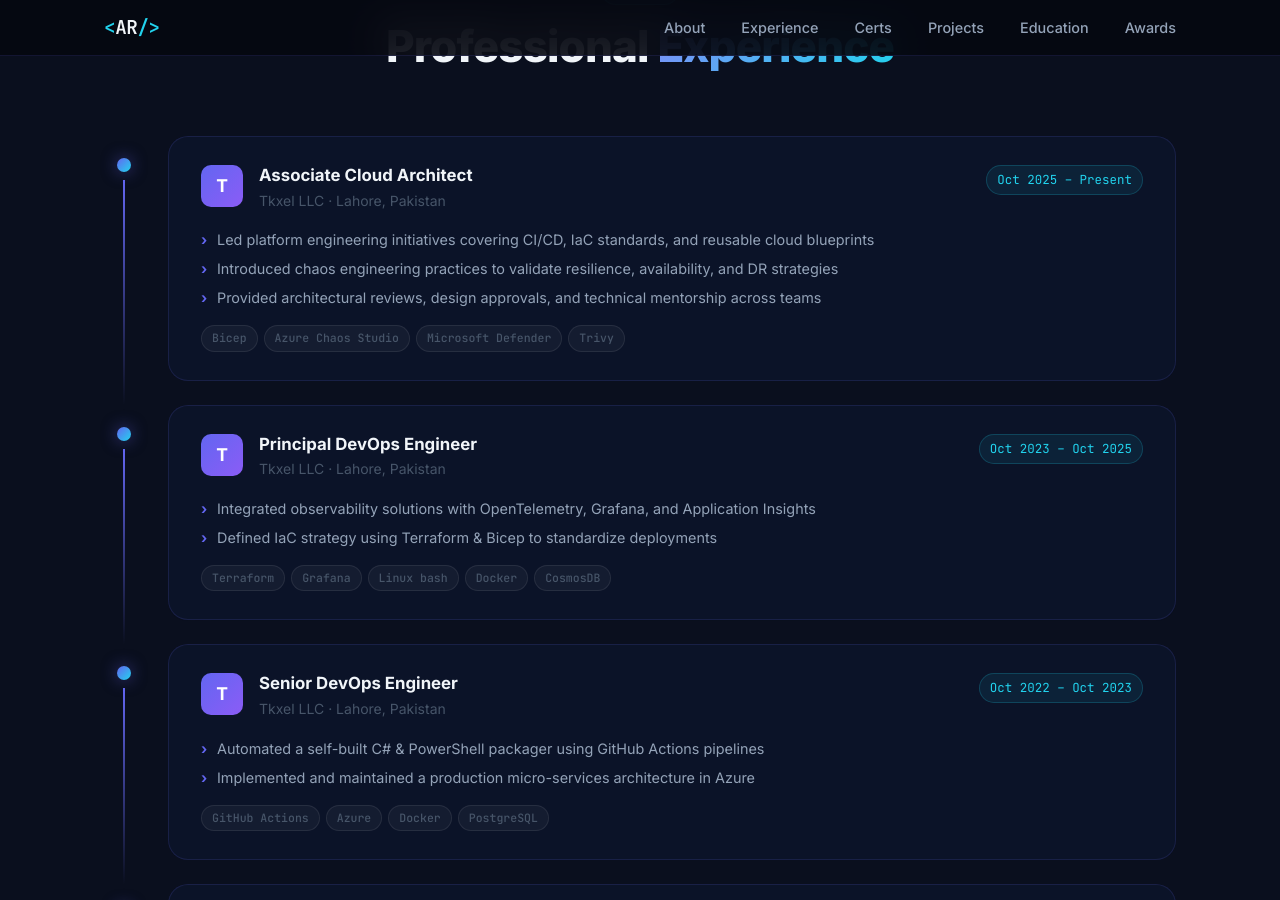
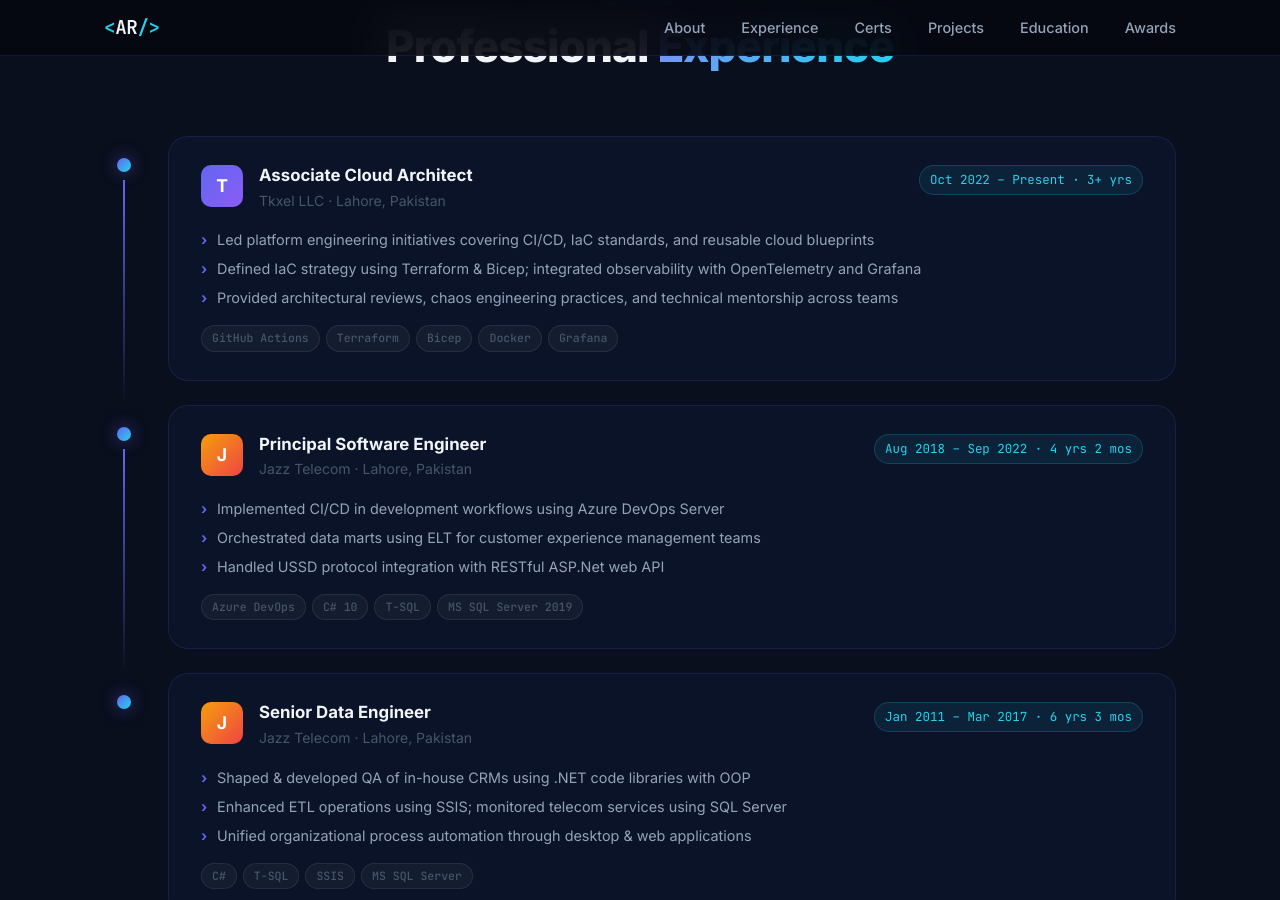
Before and after one commit to mabubakarriaz/mabubakarriaz.github.io, a Jekyll site: the page built from index.html, in a window 1280 px wide and 900 px high, scrolled down 1899 px. Built offline with Jekyll 4.4.1, drawn with Linux system fonts in a browser that asks for light colours; some of the changed text lies outside the part shown.

Commit message:
Sync portfolio landing page with CV groupings and curated awards
- Experience: consolidated 6 timeline entries into 3 CV-grouped entries
  (Tkxel Oct 2022–Present, Jazz Principal SE, Jazz Senior Data Engineer)
- Awards: curated to 5 most notable (OWASP external award, promotions,
  Dream Team, Quarterly Champion, Top Performer)

Co-Authored-By: Claude Sonnet 4.6 <noreply@anthropic.com>

```diff
--- a/index.html
+++ b/index.html
@@ -169,73 +169,19 @@ description: Associate Architect @ tkxel 🚀| Full Stack Developer👨‍💻|
               <h3 class="timeline-role">Associate Cloud Architect</h3>
               <span class="timeline-company">Tkxel LLC · Lahore, Pakistan</span>
             </div>
-            <span class="timeline-date">Oct 2025 – Present</span>
+            <span class="timeline-date">Oct 2022 – Present · 3+ yrs</span>
           </div>
           <ul class="timeline-bullets">
             <li>Led platform engineering initiatives covering CI/CD, IaC standards, and reusable cloud blueprints</li>
-            <li>Introduced chaos engineering practices to validate resilience, availability, and DR strategies</li>
-            <li>Provided architectural reviews, design approvals, and technical mentorship across teams</li>
-          </ul>
-          <div class="timeline-tags">
-            <span class="tech-tag">Bicep</span>
-            <span class="tech-tag">Azure Chaos Studio</span>
-            <span class="tech-tag">Microsoft Defender</span>
-            <span class="tech-tag">Trivy</span>
-          </div>
-        </div>
-      </div>
-
-      <div class="timeline-item animate-on-scroll">
-        <div class="timeline-marker">
-          <div class="timeline-dot"></div>
-          <div class="timeline-line"></div>
-        </div>
-        <div class="timeline-card">
-          <div class="timeline-header">
-            <div class="company-badge tkxel">T</div>
-            <div class="timeline-meta">
-              <h3 class="timeline-role">Principal DevOps Engineer</h3>
-              <span class="timeline-company">Tkxel LLC · Lahore, Pakistan</span>
-            </div>
-            <span class="timeline-date">Oct 2023 – Oct 2025</span>
-          </div>
-          <ul class="timeline-bullets">
-            <li>Integrated observability solutions with OpenTelemetry, Grafana, and Application Insights</li>
-            <li>Defined IaC strategy using Terraform &amp; Bicep to standardize deployments</li>
-          </ul>
-          <div class="timeline-tags">
-            <span class="tech-tag">Terraform</span>
-            <span class="tech-tag">Grafana</span>
-            <span class="tech-tag">Linux bash</span>
-            <span class="tech-tag">Docker</span>
-            <span class="tech-tag">CosmosDB</span>
-          </div>
-        </div>
-      </div>
-
-      <div class="timeline-item animate-on-scroll">
-        <div class="timeline-marker">
-          <div class="timeline-dot"></div>
-          <div class="timeline-line"></div>
-        </div>
-        <div class="timeline-card">
-          <div class="timeline-header">
-            <div class="company-badge tkxel">T</div>
-            <div class="timeline-meta">
-              <h3 class="timeline-role">Senior DevOps Engineer</h3>
-              <span class="timeline-company">Tkxel LLC · Lahore, Pakistan</span>
-            </div>
-            <span class="timeline-date">Oct 2022 – Oct 2023</span>
-          </div>
-          <ul class="timeline-bullets">
-            <li>Automated a self-built C# &amp; PowerShell packager using GitHub Actions pipelines</li>
-            <li>Implemented and maintained a production micro-services architecture in Azure</li>
+            <li>Defined IaC strategy using Terraform &amp; Bicep; integrated observability with OpenTelemetry and Grafana</li>
+            <li>Provided architectural reviews, chaos engineering practices, and technical mentorship across teams</li>
           </ul>
           <div class="timeline-tags">
             <span class="tech-tag">GitHub Actions</span>
-            <span class="tech-tag">Azure</span>
+            <span class="tech-tag">Terraform</span>
+            <span class="tech-tag">Bicep</span>
             <span class="tech-tag">Docker</span>
-            <span class="tech-tag">PostgreSQL</span>
+            <span class="tech-tag">Grafana</span>
           </div>
         </div>
       </div>
@@ -252,13 +198,12 @@ description: Associate Architect @ tkxel 🚀| Full Stack Developer👨‍💻|
               <h3 class="timeline-role">Principal Software Engineer</h3>
               <span class="timeline-company">Jazz Telecom · Lahore, Pakistan</span>
             </div>
-            <span class="timeline-date">Aug 2018 – Sep 2022</span>
+            <span class="timeline-date">Aug 2018 – Sep 2022 · 4 yrs 2 mos</span>
           </div>
           <ul class="timeline-bullets">
             <li>Implemented CI/CD in development workflows using Azure DevOps Server</li>
             <li>Orchestrated data marts using ELT for customer experience management teams</li>
             <li>Handled USSD protocol integration with RESTful ASP.Net web API</li>
-            <li>Delivered Mobile Location Protocol (MLP) integration for live customer tracking</li>
           </ul>
           <div class="timeline-tags">
             <span class="tech-tag">Azure DevOps</span>
@@ -272,55 +217,25 @@ description: Associate Architect @ tkxel 🚀| Full Stack Developer👨‍💻|
       <div class="timeline-item animate-on-scroll">
         <div class="timeline-marker">
           <div class="timeline-dot"></div>
-          <div class="timeline-line"></div>
-        </div>
-        <div class="timeline-card">
-          <div class="timeline-header">
-            <div class="company-badge mindbridge">M</div>
-            <div class="timeline-meta">
-              <h3 class="timeline-role">Senior Web Developer</h3>
-              <span class="timeline-company">Mindbridge (Ferotek) · Lahore, Pakistan</span>
-            </div>
-            <span class="timeline-date">May 2018 – Aug 2018</span>
-          </div>
-          <ul class="timeline-bullets">
-            <li>Overhauled legacy PHP in-house CRM &amp; incentive system to ASP.NET MVC</li>
-            <li>Integrated ZKTeco Turnstile software database for login automation</li>
-          </ul>
-          <div class="timeline-tags">
-            <span class="tech-tag">ASP.NET MVC</span>
-            <span class="tech-tag">C#</span>
-            <span class="tech-tag">T-SQL</span>
-            <span class="tech-tag">SSIS</span>
-            <span class="tech-tag">ZKTeco</span>
-          </div>
-        </div>
-      </div>
-
-      <div class="timeline-item animate-on-scroll">
-        <div class="timeline-marker">
-          <div class="timeline-dot"></div>
         </div>
         <div class="timeline-card">
           <div class="timeline-header">
             <div class="company-badge jazz">J</div>
             <div class="timeline-meta">
-              <h3 class="timeline-role">Executive Application Developer &amp; Analyst</h3>
+              <h3 class="timeline-role">Senior Data Engineer</h3>
               <span class="timeline-company">Jazz Telecom · Lahore, Pakistan</span>
             </div>
-            <span class="timeline-date">Jan 2011 – Mar 2017</span>
+            <span class="timeline-date">Jan 2011 – Mar 2017 · 6 yrs 3 mos</span>
           </div>
           <ul class="timeline-bullets">
             <li>Shaped &amp; developed QA of in-house CRMs using .NET code libraries with OOP</li>
+            <li>Enhanced ETL operations using SSIS; monitored telecom services using SQL Server</li>
             <li>Unified organizational process automation through desktop &amp; web applications</li>
-            <li>Enhanced ETL operations using SSIS and custom scripts</li>
-            <li>Monitored &amp; enforced telecom services &amp; credit rating checks using SQL Server</li>
           </ul>
           <div class="timeline-tags">
             <span class="tech-tag">C#</span>
             <span class="tech-tag">T-SQL</span>
             <span class="tech-tag">SSIS</span>
-            <span class="tech-tag">Web Services (ASMX)</span>
             <span class="tech-tag">MS SQL Server</span>
           </div>
         </div>
@@ -560,6 +475,15 @@ description: Associate Architect @ tkxel 🚀| Full Stack Developer👨‍💻|
     <div class="awards-list">
 
       <div class="award-item animate-on-scroll">
+        <div class="award-icon">🛡️</div>
+        <div class="award-body">
+          <h3 class="award-title">OWASP AI Security Award</h3>
+          <span class="award-issuer">OWASP Lahore</span>
+        </div>
+        <span class="award-date">Feb 2026</span>
+      </div>
+
+      <div class="award-item animate-on-scroll">
         <div class="award-icon">🏅</div>
         <div class="award-body">
           <h3 class="award-title">The Promotion Award</h3>
@@ -569,30 +493,12 @@ description: Associate Architect @ tkxel 🚀| Full Stack Developer👨‍💻|
       </div>
 
       <div class="award-item animate-on-scroll">
-        <div class="award-icon">🛡️</div>
-        <div class="award-body">
-          <h3 class="award-title">OWASP AI Security Award</h3>
-          <span class="award-issuer">OWASP Lahore</span>
-        </div>
-        <span class="award-date">Feb 2026</span>
-      </div>
-
-      <div class="award-item animate-on-scroll">
         <div class="award-icon">🏆</div>
         <div class="award-body">
           <h3 class="award-title">The Dream Team Award</h3>
           <span class="award-issuer">Tkxel People Team</span>
         </div>
         <span class="award-date">Jul 2025</span>
-      </div>
-
-      <div class="award-item animate-on-scroll">
-        <div class="award-icon">🏅</div>
-        <div class="award-body">
-          <h3 class="award-title">The Promotion Award</h3>
-          <span class="award-issuer">Tkxel People Team</span>
-        </div>
-        <span class="award-date">Oct 2023</span>
       </div>
 
       <div class="award-item animate-on-scroll">
@@ -613,33 +519,6 @@ description: Associate Architect @ tkxel 🚀| Full Stack Developer👨‍💻|
         <span class="award-date">Jan 2019</span>
       </div>
 
-      <div class="award-item animate-on-scroll">
-        <div class="award-icon">🌟</div>
-        <div class="award-body">
-          <h3 class="award-title">On Spot Recognition</h3>
-          <span class="award-issuer">Jazz Director, Customer Relationship Management</span>
-        </div>
-        <span class="award-date">Dec 2015</span>
-      </div>
-
-      <div class="award-item animate-on-scroll">
-        <div class="award-icon">🌟</div>
-        <div class="award-body">
-          <h3 class="award-title">Quality Effective Behavior</h3>
-          <span class="award-issuer">Mobilink Vice President Customer Care</span>
-        </div>
-        <span class="award-date">Aug 2013</span>
-      </div>
-
-      <div class="award-item animate-on-scroll">
-        <div class="award-icon">⭐</div>
-        <div class="award-body">
-          <h3 class="award-title">Quality Work</h3>
-          <span class="award-issuer">Mobilink Vice President Customer Care</span>
-        </div>
-        <span class="award-date">May 2012</span>
-      </div>
-
     </div>
     <div class="section-cta animate-on-scroll">
       <a href="{{ '/awards/' | relative_url }}" class="btn btn-outline">View All Awards →</a>
```
